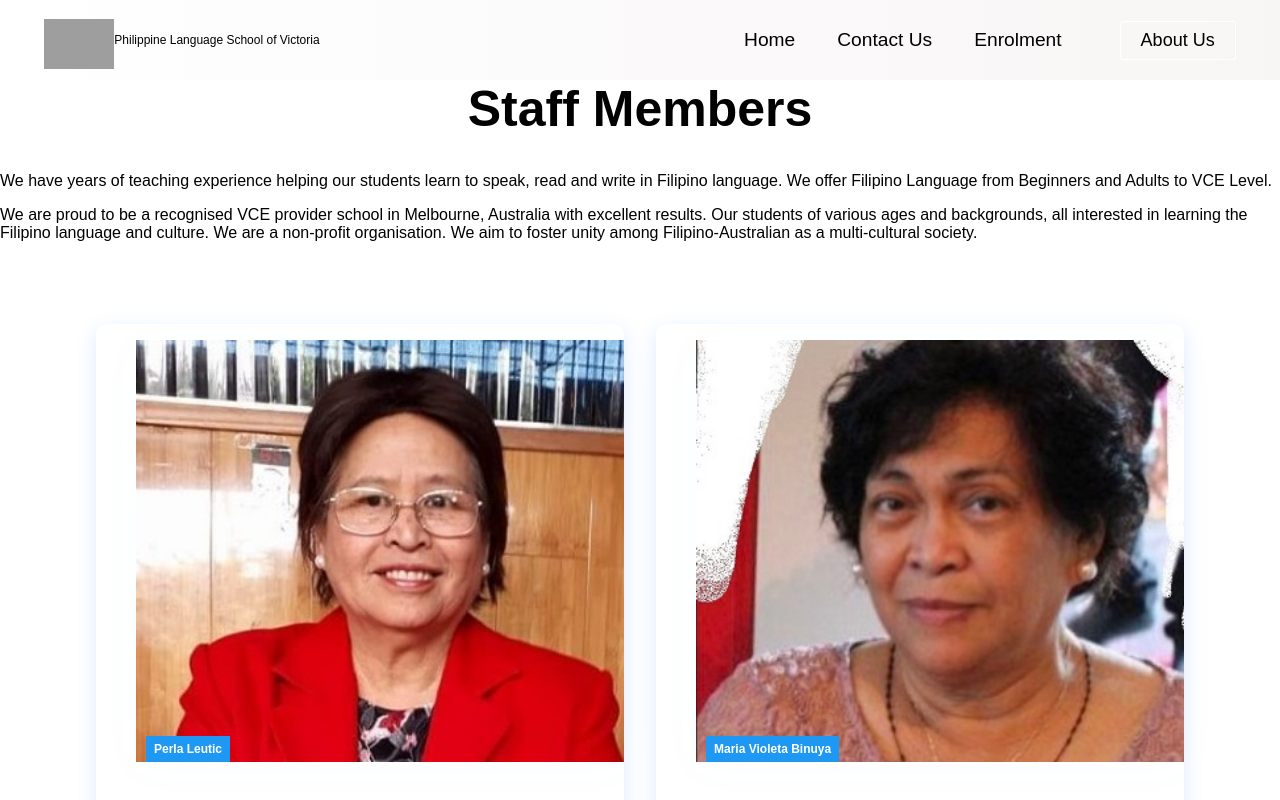
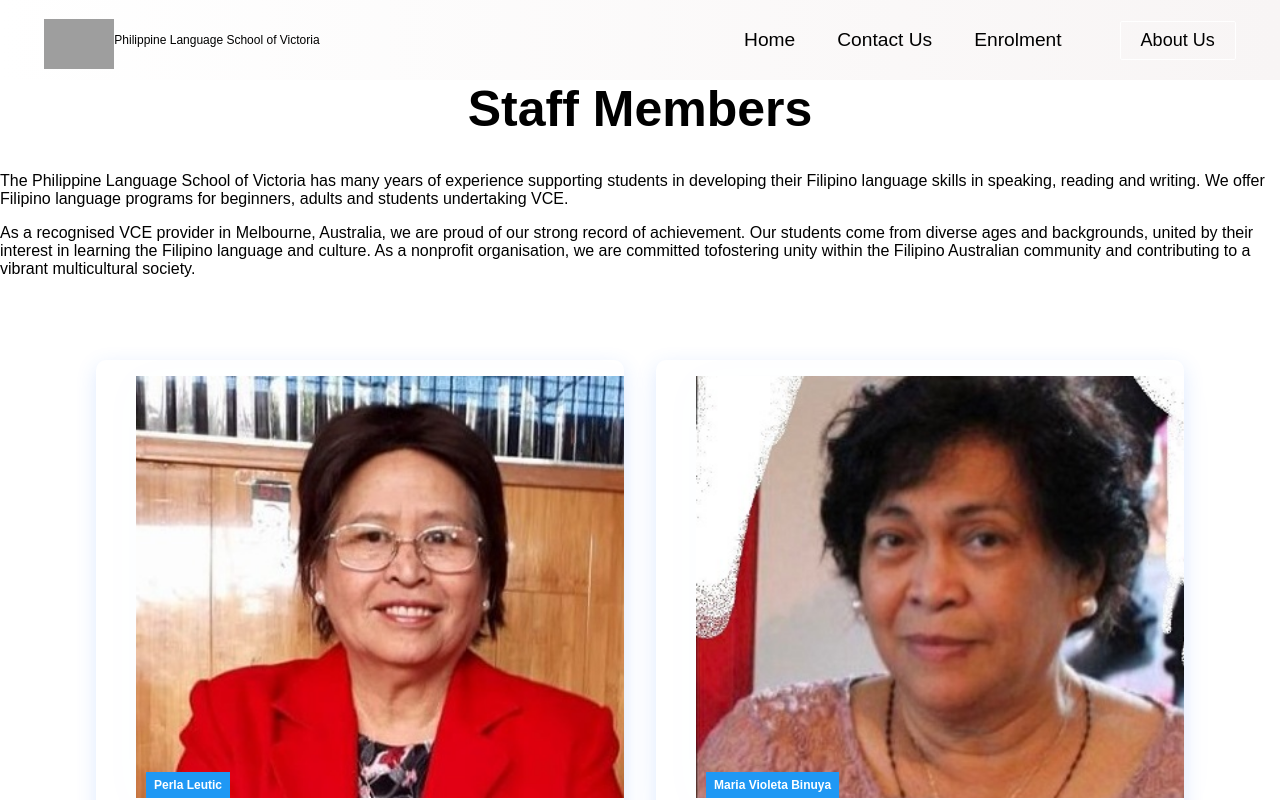
Before and after one commit to rayamigo18/phillanguage, a React (Create React App) app: page /products in a window 1280 px wide. Shown: the top 800 px of the page. Built offline with nearby package versions, Linux system fonts and the light colour scheme; grey boxes are pictures that could not be loaded; the HTML template or start-up script is replaced by a standard one.

Commit message:
Text changes

```diff
--- a/src/components/Footer.js
+++ b/src/components/Footer.js
@@ -41,7 +41,7 @@ function Footer() {
         <small class="website-rights">© 2022</small>
         <div class="social-icons">
           <div class="social-icon-link facebook" aria-label="Facebook">
-            <a href="https://www.facebook.com/groups/philippinelanguage"><i class="fab fa-facebook-f"></i></a>
+            <a href="https://www.facebook.com/PLSoV"><i class="fab fa-facebook-f"></i></a>
           </div>
         </div>
       </div>
--- a/src/components/pages/Products.js
+++ b/src/components/pages/Products.js
@@ -7,12 +7,13 @@ function Products(props) {
   return (
     <div className="cards">
       <h1>Staff Members</h1>
-      <p>We have years of teaching experience helping our students learn to speak, read and write in Filipino language. We offer Filipino Language from Beginners and Adults to VCE Level.
+      <p>The Philippine Language School of Victoria has many years of experience supporting students in developing their Filipino language skills in speaking, reading and
+        writing. We offer Filipino language programs for beginners, adults and students undertaking VCE.</p>
+      <p>As a recognised VCE provider in Melbourne, Australia, we are proud of our strong record of achievement. Our students come from diverse ages and backgrounds, united
+        by their interest in learning the Filipino language and culture. As a nonprofit organisation, we are committed tofostering unity within the Filipino Australian
+        community and contributing to a vibrant multicultural society.
       </p>
-      <p>We are proud to be a recognised VCE provider school in Melbourne, Australia with excellent results. Our students of various ages and backgrounds, all interested in learning the Filipino language and culture.
-        We are a non-profit organisation. We aim to foster unity among Filipino-Australian as a multi-cultural society.
-      </p>
-      <div className="cards__container">
+       <div className="cards__container">
         <div className="cards__wrapper">
           <ul className="cards__items">
             <CardItem
```
